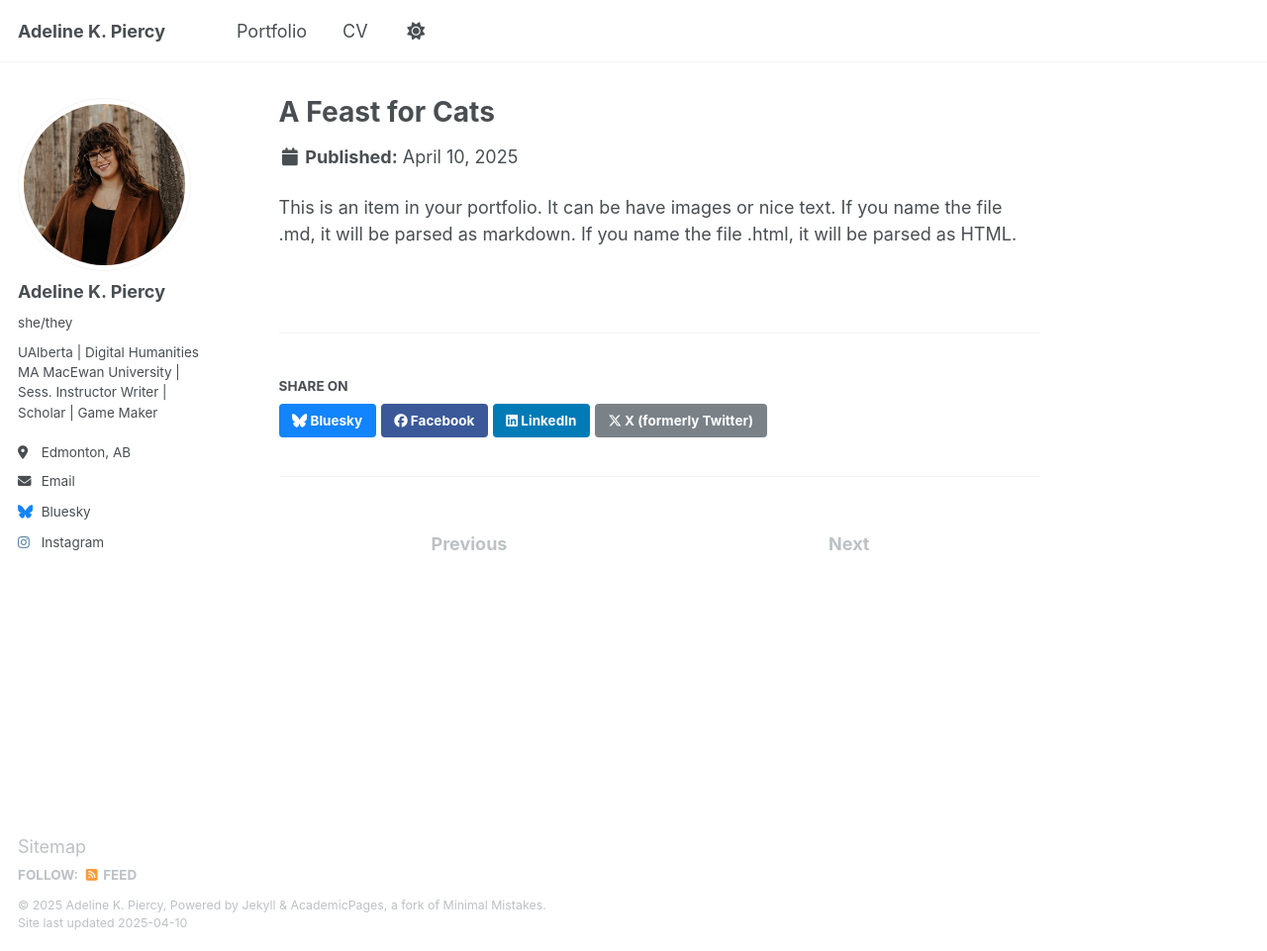
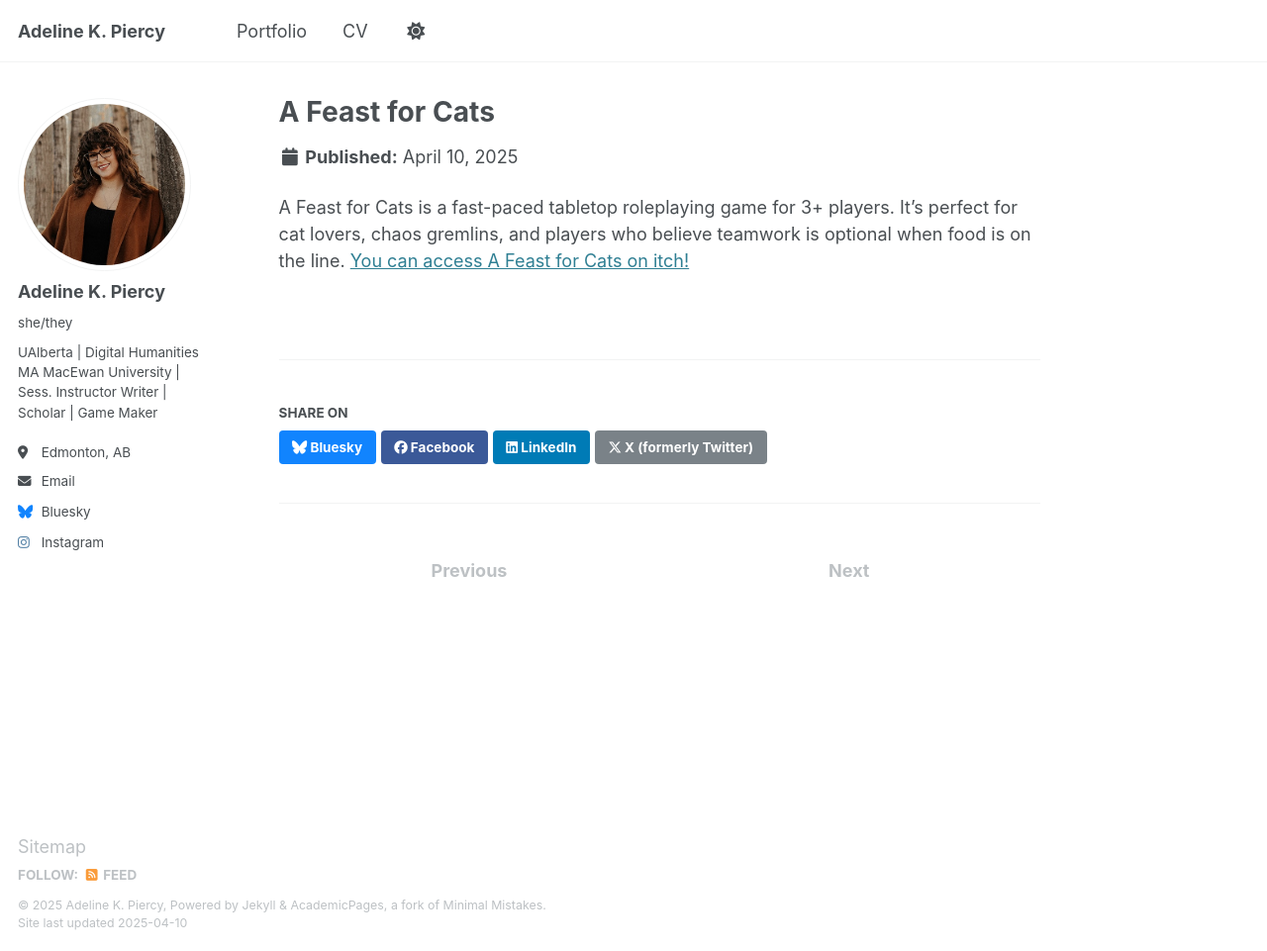
Before and after one commit to akpiercy/me, a Jekyll site: the page built from _portfolio/portfolio-1.md, in a window 1280 px wide and 961 px high. Shown: the whole window at 99% size. Built offline with Jekyll 4.4.1, drawn with Linux system fonts in a browser that asks for light colours.

Commit message:
Update portfolio-1.md

```diff
--- a/_portfolio/portfolio-1.md
+++ b/_portfolio/portfolio-1.md
@@ -1,7 +1,8 @@
 ---
 title: "A Feast for Cats"
-excerpt: "A Feast for Cats is a fast-paced tabletop roleplaying game for 3+ players. It’s perfect for cat lovers, chaos gremlins, and players who believe teamwork is optional when food is on the line. <br/><img src='/images/A Feast for Cats Cover Image.png'>"
+excerpt: "The premise of this game is simple: you are a Cat and you are starving. <br/><img src='/images/A Feast for Cats Cover Image.png' width='300'>"
 collection: portfolio
 ---
 
-This is an item in your portfolio. It can be have images or nice text. If you name the file .md, it will be parsed as markdown. If you name the file .html, it will be parsed as HTML.
+A Feast for Cats is a fast-paced tabletop roleplaying game for 3+ players. It’s perfect for cat lovers, chaos gremlins, and players who believe teamwork is optional when food is on the line.
+[You can access A Feast for Cats on itch!](https://adelinekpiercy.itch.io/a-feast-for-cats)
```
